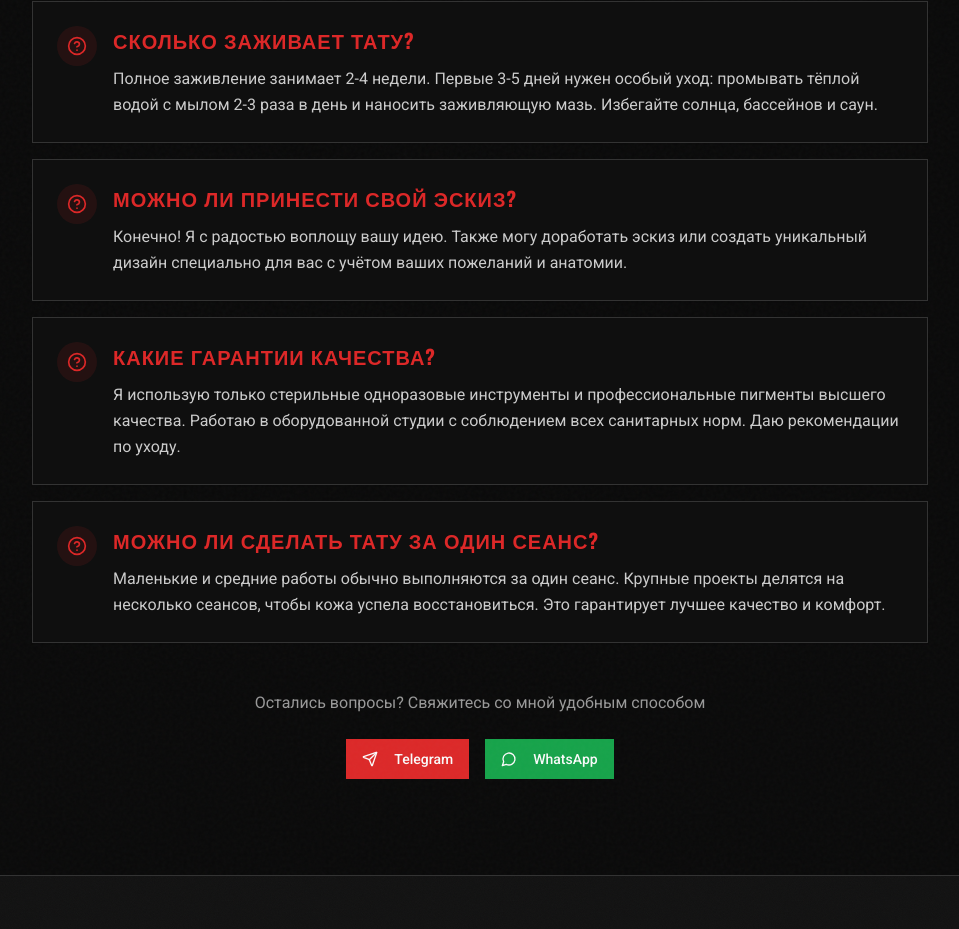
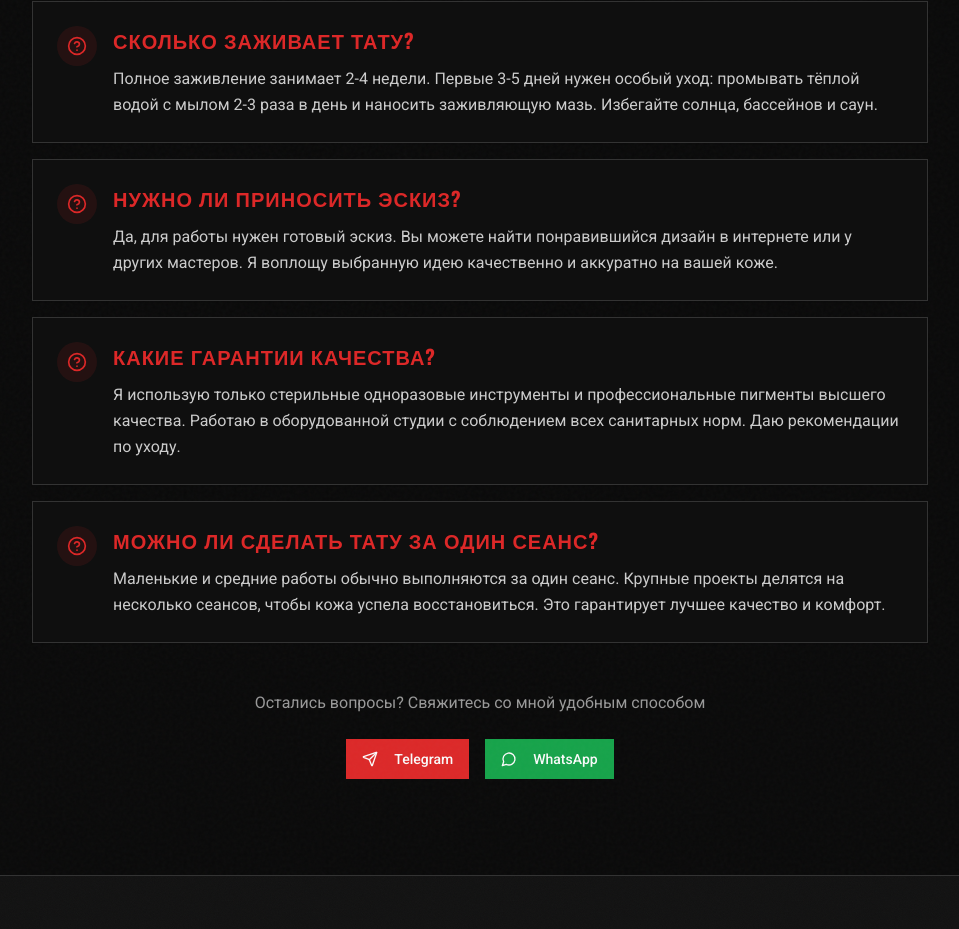
Before and after one commit to pr-poehali-dev/tattoo-artist-website-1, a React (Vite) app: page / in a window 1280 px wide. Shown: the part 6147-7076 px from the top of the page, without its empty margins (160-1119 px from the left). Built offline with nearby package versions, Linux system fonts and the light colour scheme.

Commit message:
Update: удаляю услугу эскизов

```diff
--- a/src/pages/Index.tsx
+++ b/src/pages/Index.tsx
@@ -101,8 +101,8 @@ export default function Index() {
       answer: 'Полное заживление занимает 2-4 недели. Первые 3-5 дней нужен особый уход: промывать тёплой водой с мылом 2-3 раза в день и наносить заживляющую мазь. Избегайте солнца, бассейнов и саун.'
     },
     {
-      question: 'Можно ли принести свой эскиз?',
-      answer: 'Конечно! Я с радостью воплощу вашу идею. Также могу доработать эскиз или создать уникальный дизайн специально для вас с учётом ваших пожеланий и анатомии.'
+      question: 'Нужно ли приносить эскиз?',
+      answer: 'Да, для работы нужен готовый эскиз. Вы можете найти понравившийся дизайн в интернете или у других мастеров. Я воплощу выбранную идею качественно и аккуратно на вашей коже.'
     },
     {
       question: 'Какие гарантии качества?',
```
